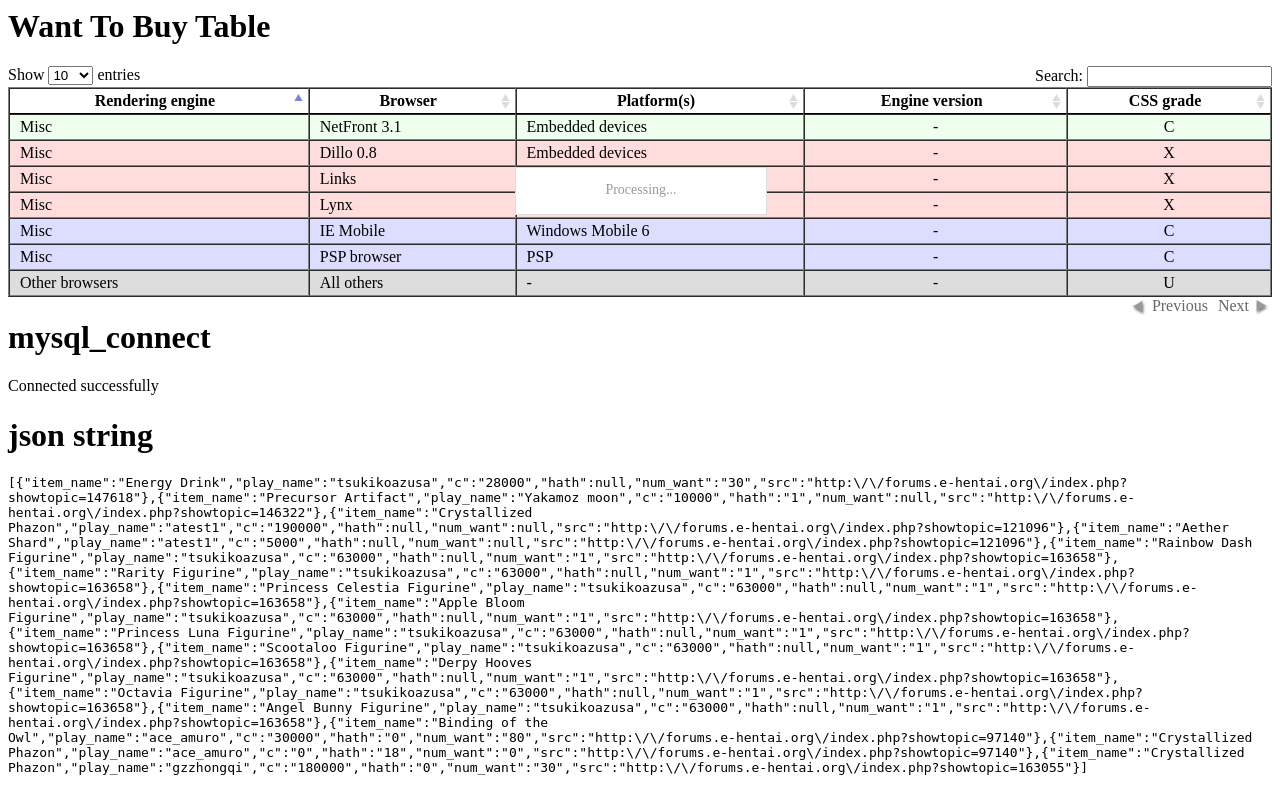
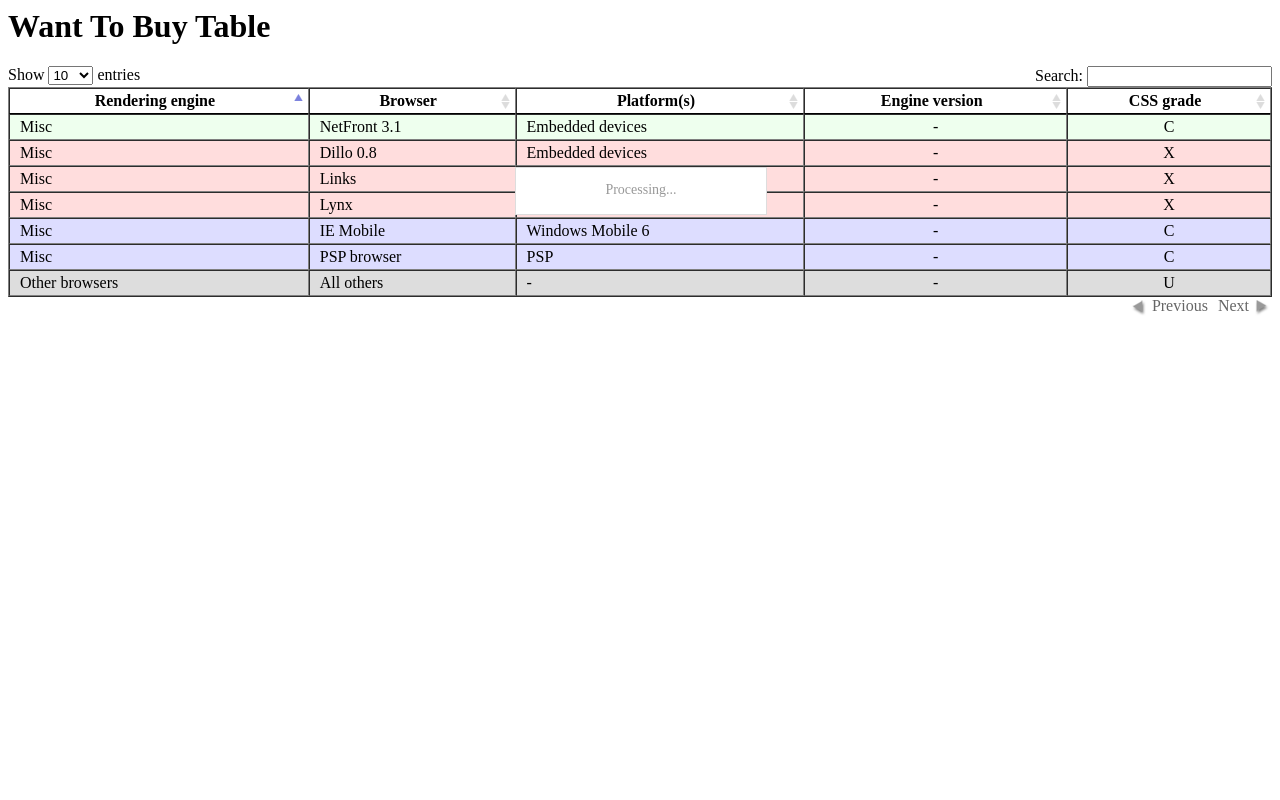
Before and after one commit to zodiac1111/wtb-db, a PHP site: page /query.php in a window 1280 px wide. Run offline with PHP 8.4, Linux system fonts and the light colour scheme; data comes from the database, SQL or seed files in the repository.

Commit message:
这里不需要数据的,分离到q1

```diff
--- a/q1.php
+++ b/q1.php
@@ -2,7 +2,7 @@
 //PHP手册中的PHP连接Mysql的实例
 // 连接选择数据库
 $link = mysql_connect("localhost", "root", "123456") or die("Could not connect");
-print "Connected successfully";
+
 mysql_select_db("wtb") or die("Could not select database");
 // 执行 SQL 查询
 
--- a/query.php
+++ b/query.php
@@ -82,50 +82,4 @@ $(document).ready(function() {
 		</tr>
 	</tbody>
 </table>
-<?php
-//PHP手册中的PHP连接Mysql的实例
-// 连接选择数据库
-print "<h1>mysql_connect</h1>\n";
-
-$link = mysql_connect("localhost", "root", "123456") or die("Could not connect");
-print "Connected successfully";
-mysql_select_db("wtb") or die("Could not select database");
-// 执行 SQL 查询
-
-$query = "select wtb.item.item_name,wtb.play.play_name,wtb.c,wtb.hath,wtb.num_want,wtb.src
-	from wtb.item,wtb.play,wtb.wtb
-	where wtb.wtb.iditem = wtb.item.iditem
-	and wtb.wtb.idplayer = wtb.play.idplay;
-";
-$result = mysql_query($query) or die("Query failed");
-/*
-// 在 HTML 中打印结果
-print "<h1>html result</h1>\n";
-print "<table>\n";
-while ($line = mysql_fetch_array($result, MYSQL_ASSOC)) {
-	print "\t<tr>\n";
-	foreach ($line as $col_value) {
-		print "\t\t<td>$col_value</td>\n";
-	}
-	print "\t</tr>\n";
-}
-print "</table>\n";
- */
-
-// json api start
-print "<h1>json string </h1>\n";
-$result = mysql_query($query) or die("Query failed");
-$rows = array();
-while($r = mysql_fetch_assoc($result)) {
-	$rows[] = $r;
-}
-print "<p><code>\n";
-echo json_encode($rows);
-print "</code></p>\n";
-// json api end
-// 释放资源
-mysql_free_result($result);
-// 断开连接
-mysql_close($link);
-?>
 </body>
```
